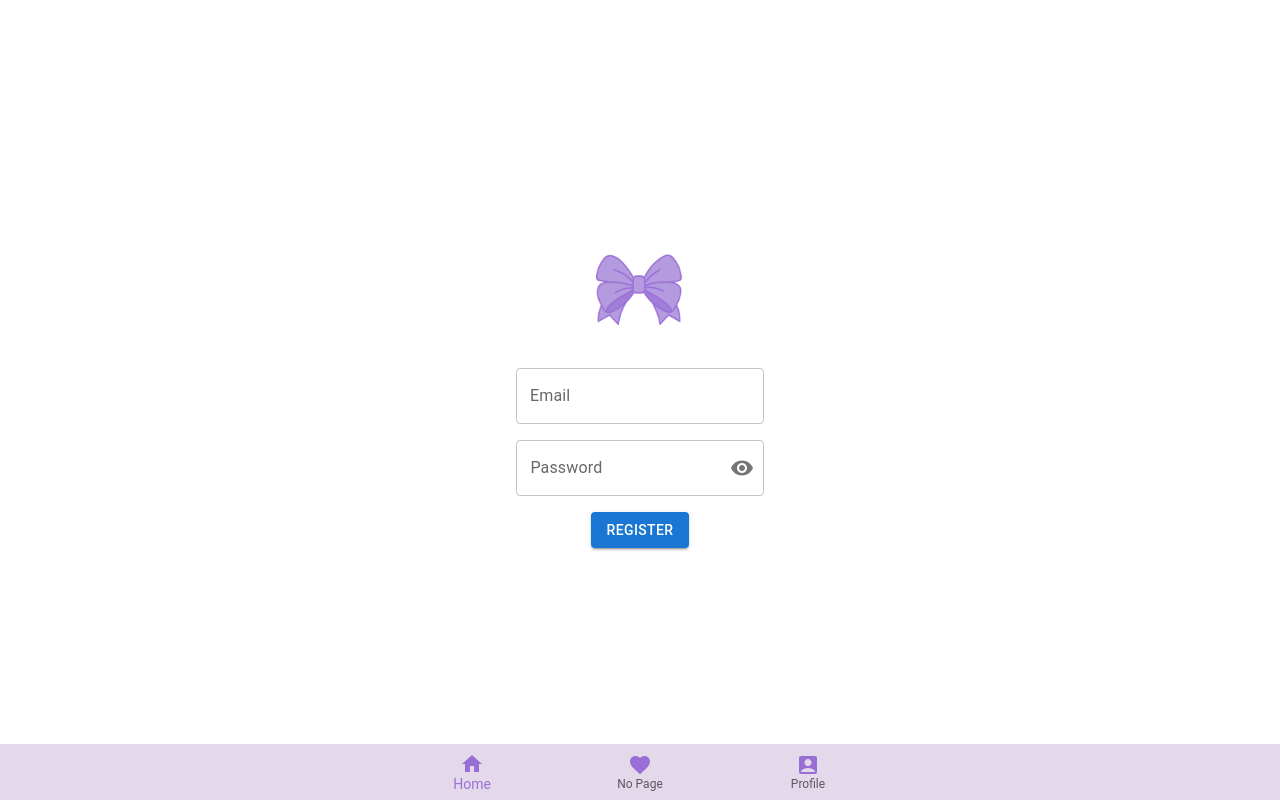
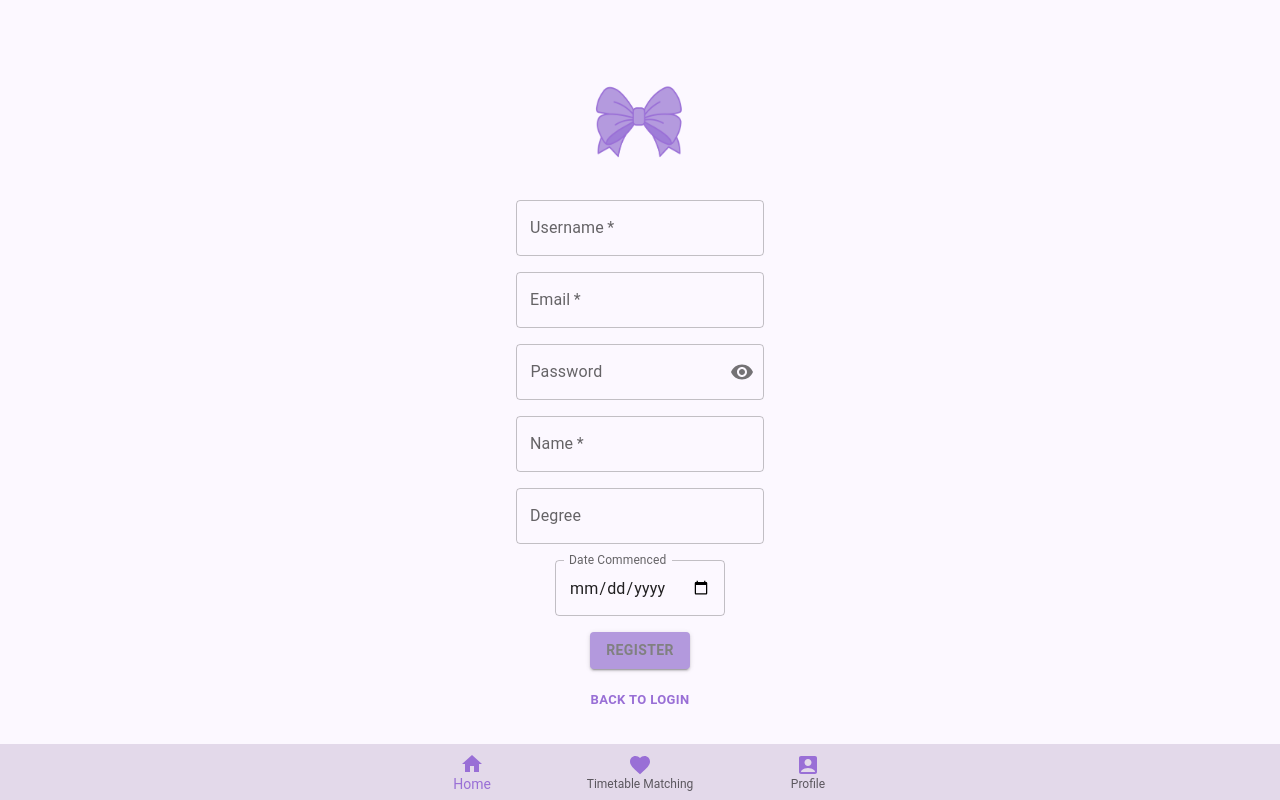
Before and after one commit to Quarter-645/UQutiesConnect, a React (Create React App) app in the folder userinterface/: page /register in a window 1280 px wide. Built offline with nearby package versions, Linux system fonts and the light colour scheme.

Commit message:
registration page added

```diff
--- a/userinterface/src/components/FixedProfile.js
+++ /dev/null
@@ -1,7 +0,0 @@
-import React from "react";
-
-const FixedProfile = () => {
-  return <div>FixedProfile</div>;
-};
-
-export default FixedProfile;
--- a/userinterface/src/components/NavBar.js
+++ b/userinterface/src/components/NavBar.js
@@ -55,7 +55,7 @@ function NavBar() {
             icon={<HomeIcon sx={{ color: "#996FD6" }} />}
           />
           <BottomNavigationAction
-            label="No Page"
+            label="Timetable Matching"
             icon={<FavoriteIcon sx={{ color: "#996FD6" }} />}
           />
           <BottomNavigationAction
--- /dev/null
+++ b/userinterface/src/components/TopBar.js
@@ -0,0 +1,39 @@
+import { AppBar, Box, Toolbar } from "@mui/material";
+import React from "react";
+import Logo from "../assets/UQutieLogo.png";
+
+const TopBar = () => {
+  return (
+    <>
+      <AppBar position="sticky" sx={{ mb: 1, boxShadow: "none" }}>
+        <Toolbar
+          sx={{
+            display: "flex",
+            alignItems: "center", // Center vertically
+            backgroundColor: "#e3d9ea",
+            height: "70px", // Adjust the height here
+          }}
+        >
+          <Box
+            component="img"
+            src={Logo}
+            alt="UQutie Logo"
+            sx={{ width: 60, height: 60, borderRadius: 1 }} // Adjust size as needed
+          />
+          <Box
+            sx={{
+              marginLeft: 1, // Space between image and text
+              fontSize: "1.5 rem", // Adjust font size as needed
+              fontFamily: "Baloo Bhaijaan",
+              color: "#996FD6",
+            }}
+          >
+            UQuties Connect
+          </Box>
+        </Toolbar>
+      </AppBar>
+    </>
+  );
+};
+
+export default TopBar;
--- a/userinterface/src/components/UserProfile.js
+++ /dev/null
@@ -1,7 +0,0 @@
-import React from "react";
-
-const UserProfile = () => {
-  return <div>UserProfile</div>;
-};
-
-export default UserProfile;
--- a/userinterface/src/components/index.js
+++ b/userinterface/src/components/index.js
@@ -1,8 +1,7 @@
 import NavBar from "./NavBar";
 import Password from "./Password";
-import UserProfile from "./UserProfile";
-import FixedProfile from "./FixedProfile";
 import Logo from "./Logo";
 import AddTag from "./AddTag";
+import TopBar from "./TopBar";
 
-export { NavBar, Password, UserProfile, FixedProfile, Logo, AddTag };
+export { NavBar, Password, Logo, AddTag, TopBar };
--- a/userinterface/src/pages/Home.js
+++ b/userinterface/src/pages/Home.js
@@ -2,37 +2,12 @@ import React from "react";
 import { AppBar, Toolbar, Box, Grid, Avatar, Button } from "@mui/material";
 import Logo from "../assets/UQutieLogo.png";
 import FriendData from "../TempData/FriendData"; // Import FriendData
+import { TopBar } from "../components";
 
 const Home = () => {
   return (
     <>
-      <AppBar position="sticky" sx={{ mb: 1, boxShadow: "none" }}>
-        <Toolbar
-          sx={{
-            display: "flex",
-            alignItems: "center", // Center vertically
-            backgroundColor: "#e3d9ea",
-            height: "70px", // Adjust the height here
-          }}
-        >
-          <Box
-            component="img"
-            src={Logo}
-            alt="UQutie Logo"
-            sx={{ width: 60, height: 60, borderRadius: 1 }} // Adjust size as needed
-          />
-          <Box
-            sx={{
-              marginLeft: 1, // Space between image and text
-              fontSize: "1.5 rem", // Adjust font size as needed
-              fontFamily: "Baloo Bhaijaan",
-              color: "#996FD6",
-            }}
-          >
-            UQuties Connect
-          </Box>
-        </Toolbar>
-      </AppBar>
+      <TopBar />
       <Grid
         container
         direction="column"
@@ -49,7 +24,7 @@ const Home = () => {
       >
         <Grid item>
           <h2 style={{ fontFamily: "Baloo Bhaijaan", color: "#996FD6" }}>
-            You're new connections...
+            Your new connections...
           </h2>
         </Grid>
         {FriendData.map((friend, index) => (
--- a/userinterface/src/pages/Login.js
+++ b/userinterface/src/pages/Login.js
@@ -34,7 +34,7 @@ const Login = () => {
       justifyContent="center"
       alignItems="center"
       height="100vh"
-      sx={{ backgroundColor: '#FCF8FF' }}
+      sx={{ backgroundColor: "#FCF8FF" }}
     >
       <form onSubmit={handleSubmit}>
         <Grid
@@ -52,6 +52,7 @@ const Login = () => {
               id="outlined-basic"
               label="Email"
               variant="outlined"
+              required
               onChange={(event) =>
                 handleFieldChange("email", event.target.value)
               }
@@ -61,18 +62,22 @@ const Login = () => {
             <Password handleChange={handleFieldChange} />
           </Grid>
           <Grid item xs={12}>
-            <Button variant="contained" type="submit"
-            sx={{
-              backgroundColor: '#B399DD',
-              color: '#grey',
-              fontWeight: 'bold',
-              '&:hover': { backgroundColor: '#996FD6' }}}>
+            <Button
+              variant="contained"
+              type="submit"
+              sx={{
+                backgroundColor: "#B399DD",
+                color: "#grey",
+                fontWeight: "bold",
+                "&:hover": { backgroundColor: "#996FD6" },
+              }}
+            >
               Confirm
             </Button>
           </Grid>
           <Grid item xs={12}>
             <Button
-            sx={{color: '#996FD6', fontWeight: 'bold'}}
+              sx={{ color: "#996FD6", fontWeight: "bold" }}
               variant="text"
               size="small"
               onClick={() => navigate("/register")}
--- a/userinterface/src/pages/Register.js
+++ b/userinterface/src/pages/Register.js
@@ -1,26 +1,32 @@
 import React, { useState } from "react";
 import { useNavigate } from "react-router-dom";
-import { Box, Button, Grid, TextField, Typography } from "@mui/material";
-import { Logo, Password } from "../components";
+import { Box, Button, Grid, TextField } from "@mui/material";
+import { Password, Logo } from "../components";
 
 const Register = () => {
   const navigate = useNavigate();
   const [formData, setFormData] = useState({
-    email: null,
-    password: null,
+    username: "",
+    email: "",
+    password: "",
+    name: "",
+    degree: "",
+    dateCommenced: "",
   });
-  const [isLoginSuccess, setLoginSuccess] = useState(true);
+  const [isSuccess, setSuccess] = useState(true);
 
   const handleFieldChange = (fieldName, value) => {
     setFormData({ ...formData, [fieldName]: value });
   };
+
   const handleSubmit = async (event) => {
     console.log("Form Data:", formData);
-
     event.preventDefault();
 
+    // registration logic
+
     // assume success
-    if (isLoginSuccess) {
+    if (isSuccess) {
       navigate("/profile");
     } else {
       alert("Registration failed!");
@@ -33,6 +39,7 @@ const Register = () => {
       justifyContent="center"
       alignItems="center"
       height="100vh"
+      sx={{ backgroundColor: "#FCF8FF" }}
     >
       <form onSubmit={handleSubmit}>
         <Grid
@@ -47,20 +54,84 @@ const Register = () => {
           </Grid>
           <Grid item xs={12}>
             <TextField
-              id="outlined-basic"
+              id="username"
+              label="Username"
+              variant="outlined"
+              required
+              onChange={(event) =>
+                handleFieldChange("username", event.target.value)
+              }
+            />
+          </Grid>
+          <Grid item xs={12}>
+            <TextField
+              id="email"
               label="Email"
               variant="outlined"
+              required
               onChange={(event) =>
                 handleFieldChange("email", event.target.value)
               }
             />
           </Grid>
           <Grid item xs={12}>
-            <Password handleChange={handleFieldChange} />
+            <Password handleChange={handleFieldChange} required />
           </Grid>
           <Grid item xs={12}>
-            <Button variant="contained" type="submit">
+            <TextField
+              id="name"
+              label="Name"
+              variant="outlined"
+              required
+              onChange={(event) =>
+                handleFieldChange("name", event.target.value)
+              }
+            />
+          </Grid>
+          <Grid item xs={12}>
+            <TextField
+              id="degree"
+              label="Degree"
+              variant="outlined"
+              onChange={(event) =>
+                handleFieldChange("degree", event.target.value)
+              }
+            />
+          </Grid>
+          <Grid item xs={12}>
+            <TextField
+              id="dateCommenced"
+              label="Date Commenced"
+              variant="outlined"
+              type="date"
+              InputLabelProps={{ shrink: true }}
+              onChange={(event) =>
+                handleFieldChange("dateCommenced", event.target.value)
+              }
+            />
+          </Grid>
+          <Grid item xs={12}>
+            <Button
+              variant="contained"
+              type="submit"
+              sx={{
+                backgroundColor: "#B399DD",
+                color: "grey",
+                fontWeight: "bold",
+                "&:hover": { backgroundColor: "#996FD6" },
+              }}
+            >
               Register
+            </Button>
+          </Grid>
+          <Grid item xs={12}>
+            <Button
+              sx={{ color: "#996FD6", fontWeight: "bold" }}
+              variant="text"
+              size="small"
+              onClick={() => navigate("/login")}
+            >
+              Back to Login
             </Button>
           </Grid>
         </Grid>
```
